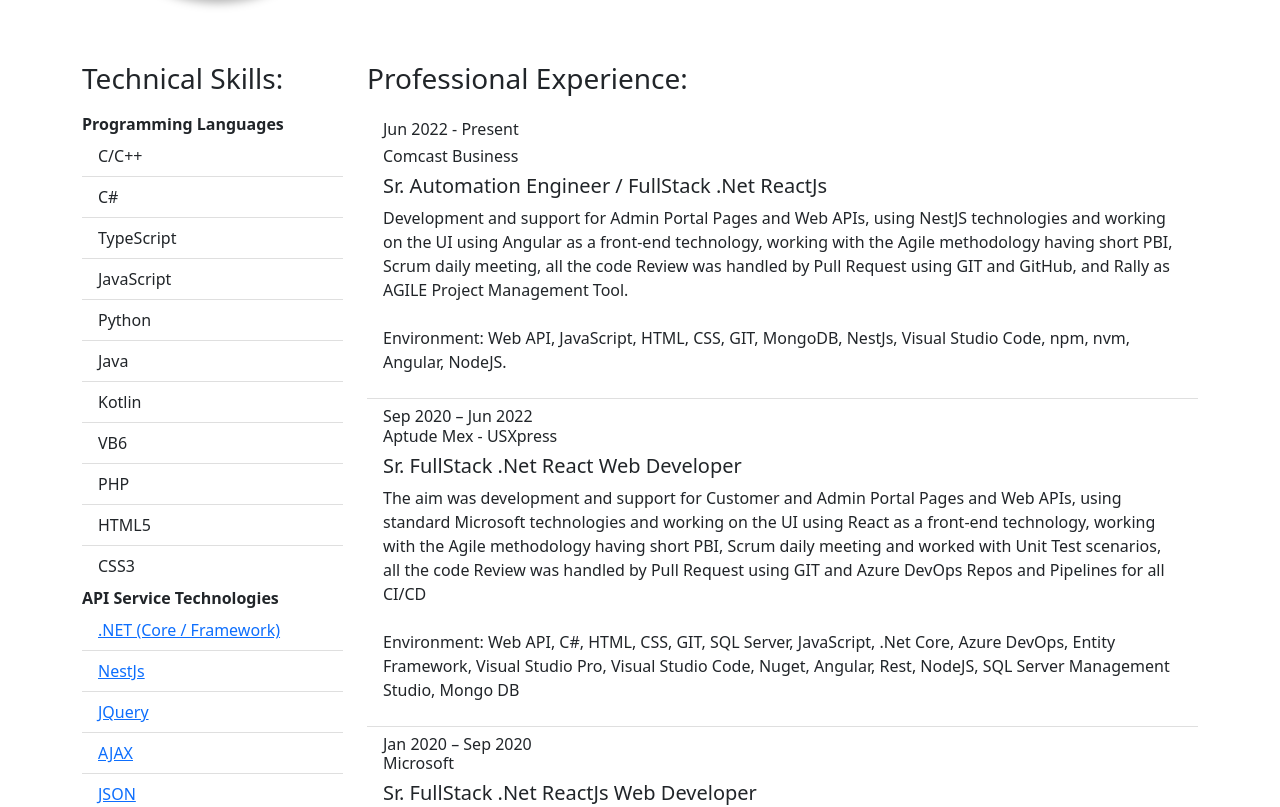
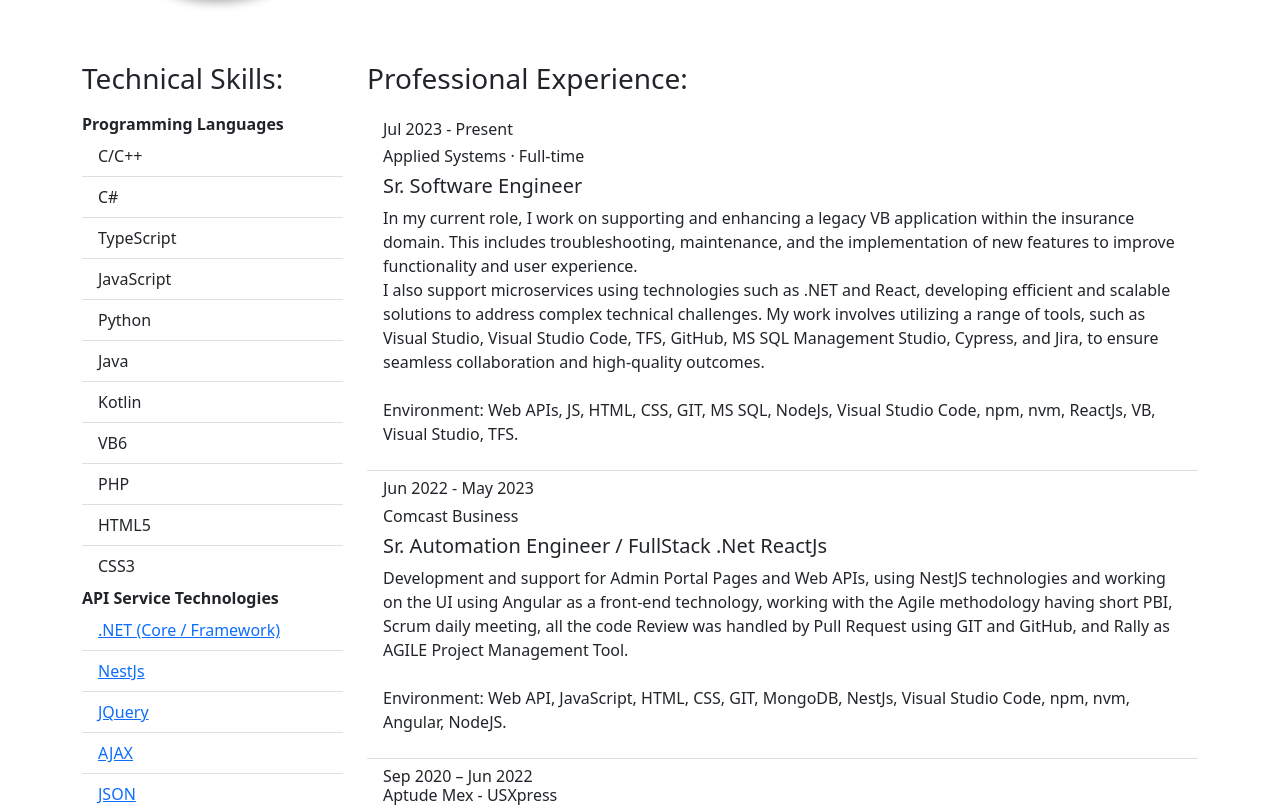
Before and after one commit to BenyHdezM/ResumeWebPage, a React (Create React App) app: page / in a window 1280 px wide. Shown: the part 526-1333 px from the top of the page. Built offline with nearby package versions, Linux system fonts and the light colour scheme.

Commit message:
update RESUME

```diff
--- a/src/pages/resume.js
+++ b/src/pages/resume.js
@@ -100,7 +100,19 @@
           <h3 className="my-3">Professional Experience:</h3>
           <ListGroup variant="flush">
             <ListGroup.Item>
-              <h6>Jun 2022 - Present</h6>
+              <h6>Jul 2023 - Present</h6>
+              <h6>Applied Systems · Full-time</h6>
+              <h5>Sr. Software Engineer</h5>
+              <p> In my current role, I work on supporting and enhancing a legacy VB application within the insurance domain. This includes troubleshooting, maintenance, and the implementation of new features to improve functionality and user experience.
+                <br />
+                I also support microservices using technologies such as .NET and React, developing efficient and scalable solutions to address complex technical challenges. My work involves utilizing a range of tools, such as Visual Studio, Visual Studio Code, TFS, GitHub, MS SQL Management Studio, Cypress, and Jira, to ensure seamless collaboration and high-quality outcomes.
+                <br />
+                <br />
+                Environment: Web APIs, JS, HTML, CSS, GIT, MS SQL, NodeJs, Visual Studio Code, npm, nvm, ReactJs, VB, Visual Studio, TFS.</p>
+              <p></p>
+            </ListGroup.Item>
+            <ListGroup.Item>
+              <h6>Jun 2022 - May 2023</h6>
               <h6>Comcast Business</h6>
               <h5>Sr. Automation Engineer / FullStack .Net ReactJs</h5>
               <p>Development and support for Admin Portal Pages and Web APIs, using NestJS technologies and working on the UI using Angular as a front-end
```
